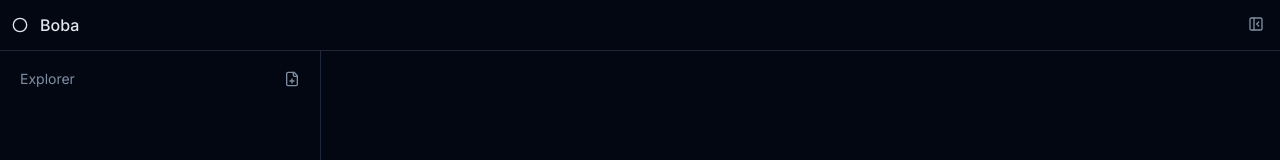
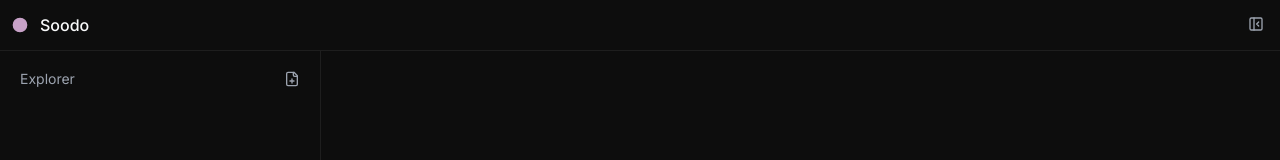
Before and after one commit to kz4killua/boba, a Next.js app: page / in a window 1280 px wide. Shown: the top 160 px of the page. Built offline with nearby package versions, Linux system fonts and the light colour scheme.

Commit message:
Update styles

```diff
--- a/package.json
+++ b/package.json
@@ -1,5 +1,5 @@
 {
-  "name": "boba",
+  "name": "soodo",
   "version": "1.0.0",
   "main": "index.js",
   "scripts": {
--- a/src/app/globals.css
+++ b/src/app/globals.css
@@ -4,25 +4,25 @@
 
 @layer base {
   :root {
-    --background: 224 71% 4%;
-    --foreground: 213 31% 91%;
-    --muted: 223 47% 11%;
-    --muted-foreground: 215.4 16.3% 56.9%;
-    --accent: 216 34% 17%;
-    --accent-foreground: 210 40% 98%;
-    --popover: 224 71% 4%;
-    --popover-foreground: 215 20.2% 65.1%;
-    --border: 216 34% 17%;
-    --input: 216 34% 17%;
-    --card: 224 71% 4%;
-    --card-foreground: 213 31% 91%;
-    --primary: 210 40% 98%;
-    --primary-foreground: 222.2 47.4% 1.2%;
-    --secondary: 222.2 47.4% 11.2%;
-    --secondary-foreground: 210 40% 98%;
-    --destructive: 0 63% 31%;
-    --destructive-foreground: 210 40% 98%;
-    --ring: 216 34% 17%;
+    --background: 240 1.3% 5%;
+    --foreground: 210 20% 98%;
+    --card: 240 1.3% 5%;
+    --card-foreground: 210 20% 98%;
+    --popover: 240 1.3% 5%;
+    --popover-foreground: 210 20% 98%;
+    --primary: 300 25.7% 71%;
+    --primary-foreground: 210 20% 98%;
+    --secondary: 0 0% 11.8%;
+    --secondary-foreground: 210 20% 98%;
+    --muted: 0 0% 11.8%;
+    --muted-foreground: 217.9 10.6% 64.9%;
+    --accent: 0 0% 11.8%;
+    --accent-foreground: 210 20% 98%;
+    --destructive: 0 62.8% 30.6%;
+    --destructive-foreground: 210 20% 98%;
+    --border: 0 0% 11.8%;
+    --input: 0 0% 11.8%;
+    --ring: 300 25.7% 71%;
     --radius: 0.5rem;
     --chart-1: 220 70% 50%;
     --chart-2: 160 60% 45%;
--- a/src/app/layout.tsx
+++ b/src/app/layout.tsx
@@ -9,8 +9,8 @@ import Script from 'next/script';
 const inter = Inter({ subsets: ["latin"] });
 
 export const metadata: Metadata = {
-  title: "Boba - The (English) Programming Language",
-  description: "Programming doesn't have to be hard. Boba is a simple, easy-to-learn programming language that's perfect for beginners.",
+  title: "Soodo | Code in Pseudocode",
+  description: "Soodo | Code in Pseudocode",
 };
 
 export default function RootLayout({
--- a/src/components/editor-tabs/index.tsx
+++ b/src/components/editor-tabs/index.tsx
@@ -79,7 +79,7 @@ function EditorTab({
       )}
       onClick={handleClick}
     >
-      <FileCodeIcon size={16} className="shrink-0" />
+      <FileCodeIcon size={16} className="stroke-primary shrink-0" />
       <span className='whitespace-nowrap'>{notebook.name}</span>
       <div className={clsx(
         active === notebook.id ? "visible" : "group-hover:visible invisible",
--- a/src/components/explorer/index.tsx
+++ b/src/components/explorer/index.tsx
@@ -94,7 +94,7 @@ function NewFile({
 
   return (
     <div className="px-3 py-2 rounded-md flex items-center gap-2 hover:bg-muted cursor-pointer">
-      <FileCodeIcon size={16} className="shrink-0" />
+      <FileCodeIcon size={16} className="stroke-primary shrink-0" />
       <FileNameInput onSuccess={onSuccess} onExit={onExit} />
     </div>
   )
@@ -147,7 +147,7 @@ function File({
       onClick={handleOpen}
     >
       <div className="flex items-center gap-2">
-        <FileCodeIcon size={16} className="shrink-0" />
+        <FileCodeIcon size={16} className="stroke-primary shrink-0" />
         {
           renaming ? (
             <FileNameInput
--- a/src/components/title-bar/index.tsx
+++ b/src/components/title-bar/index.tsx
@@ -10,7 +10,7 @@ export function TitleBar() {
   return (
     <header className="bg-background flex items-center justify-between p-3">
       <div className="flex items-center gap-3 font-medium">
-        <Logo size={16} /> Boba
+        <Logo size={16} /> Soodo
       </div>
       <div>
         <ExplorerToggle />
--- a/src/components/ui/logo.tsx
+++ b/src/components/ui/logo.tsx
@@ -7,6 +7,6 @@ export function Logo({
   size?: number
 }) {
   return (
-    <CircleIcon size={size} />
+    <CircleIcon className="fill-primary stroke-primary" size={size} />
   )
 }
--- a/src/lib/editor.ts
+++ b/src/lib/editor.ts
@@ -1,7 +1,7 @@
 import { tokens } from "@/lib/compiler/lexer";
 import * as monaco from "monaco-editor";
 
-export const languageId = "boba";
+export const languageId = "soodo";
 
 export const languageConfiguration: monaco.languages.LanguageConfiguration = {
   surroundingPairs: [
```
Also changed, not shown: 1 other file (tests, documents, lock files or other folders).
